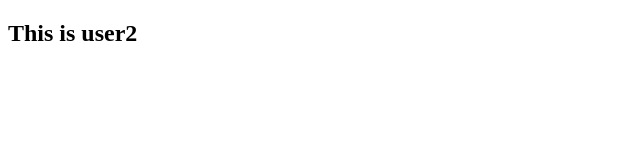
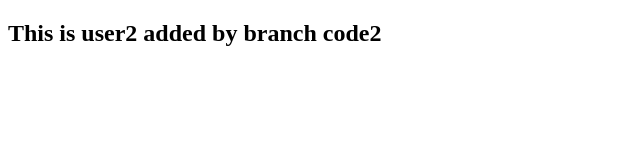
Before and after one commit to Yasirsh12/conflect, a plain HTML site: page index.html in a window 1280 px wide. Shown: the whole page, without its empty margins (0-640 px from the left). Drawn offline with Linux system fonts and the light colour scheme.

Commit message:
added by user2 and branch code2

```diff
--- a/index.html
+++ b/index.html
@@ -7,6 +7,6 @@
     <title>Document</title>
 </head>
 <body>
-    <h2>This is user2</h2>
+    <h2>This is user2 added by branch code2</h2>
 </body>
 </html>
```
